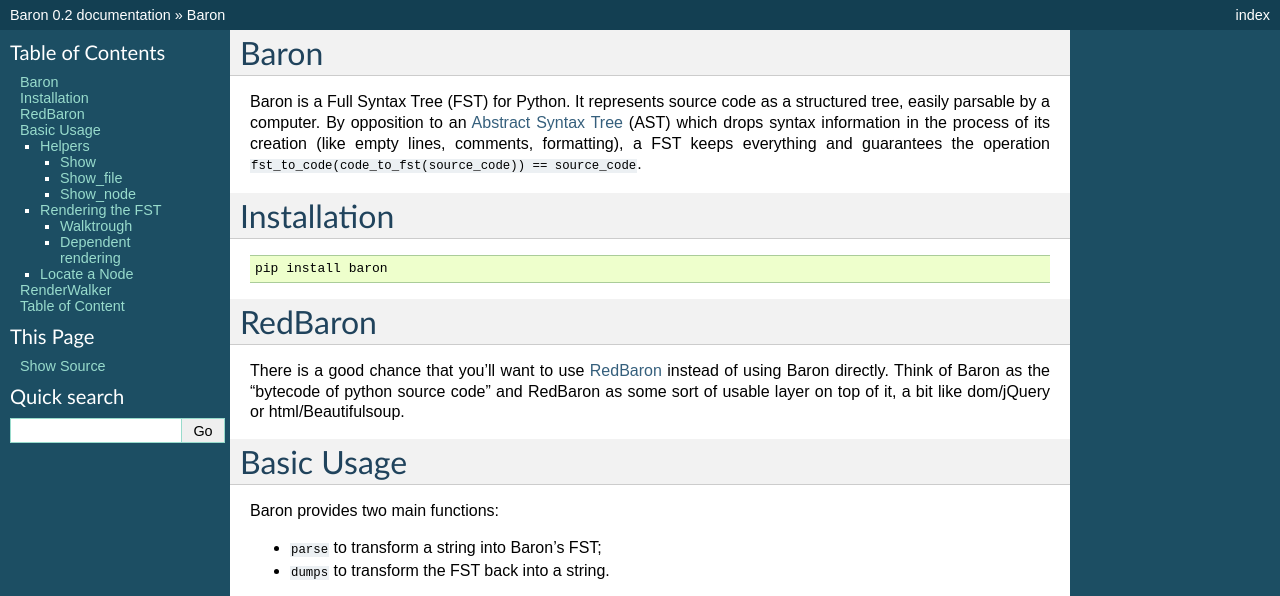
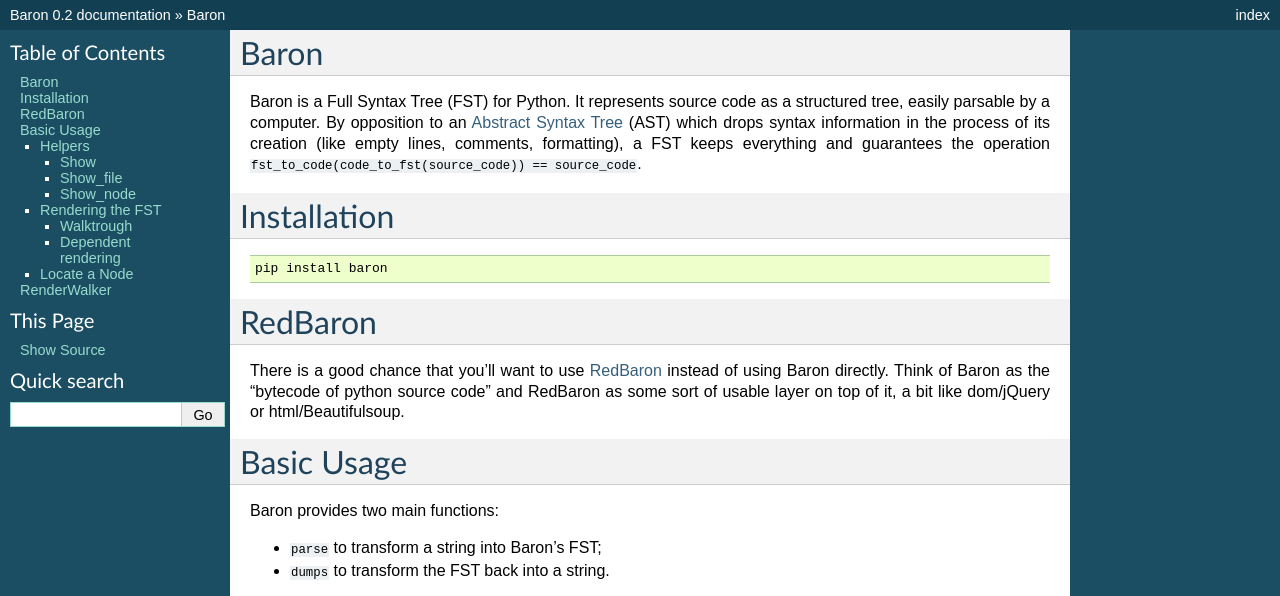
Before and after one commit to PyCQA/baron, a Sphinx documentation site: the page built from docs/index.rst, in a window 1280 px wide and 900 px high, cut to the strip 0-596 px from the top of the window. Built offline with Sphinx 7.4.7, drawn with Linux system fonts in a browser that asks for light colours.

Commit message:
[mod] won't don't use the TOC for now

```diff
--- a/docs/index.rst
+++ b/docs/index.rst
@@ -444,10 +444,3 @@
 * :file:`on_leaf` called when encountering a leaf of the FST (can be a constant (like "def" in a function definition) or an actual value like the value a name node)
 
 Every methods has the same signature: :file:`(self, node, render_pos, render_key)`.
-
-
-Table of Content
-================
-
-.. toctree::
-   :maxdepth: 2
```
